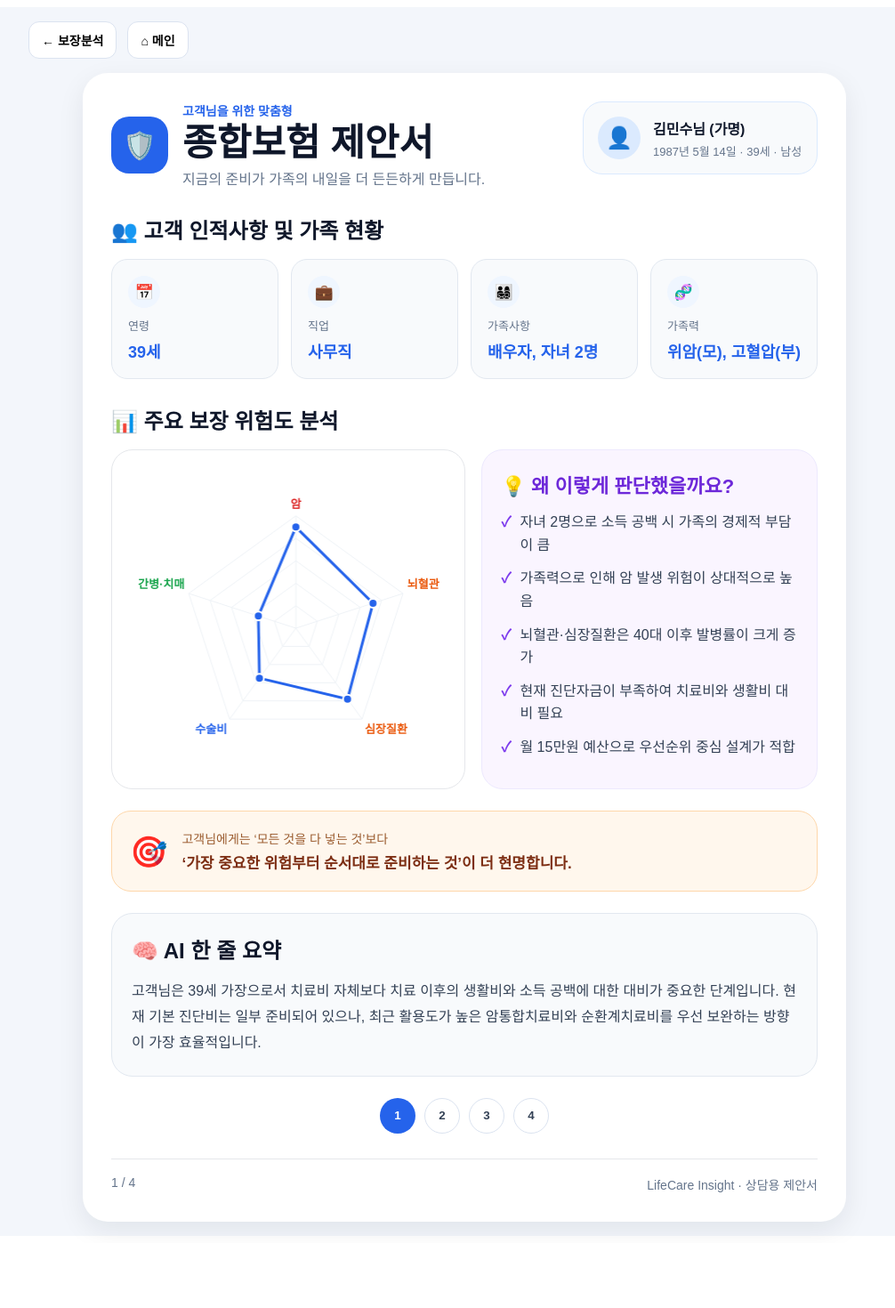
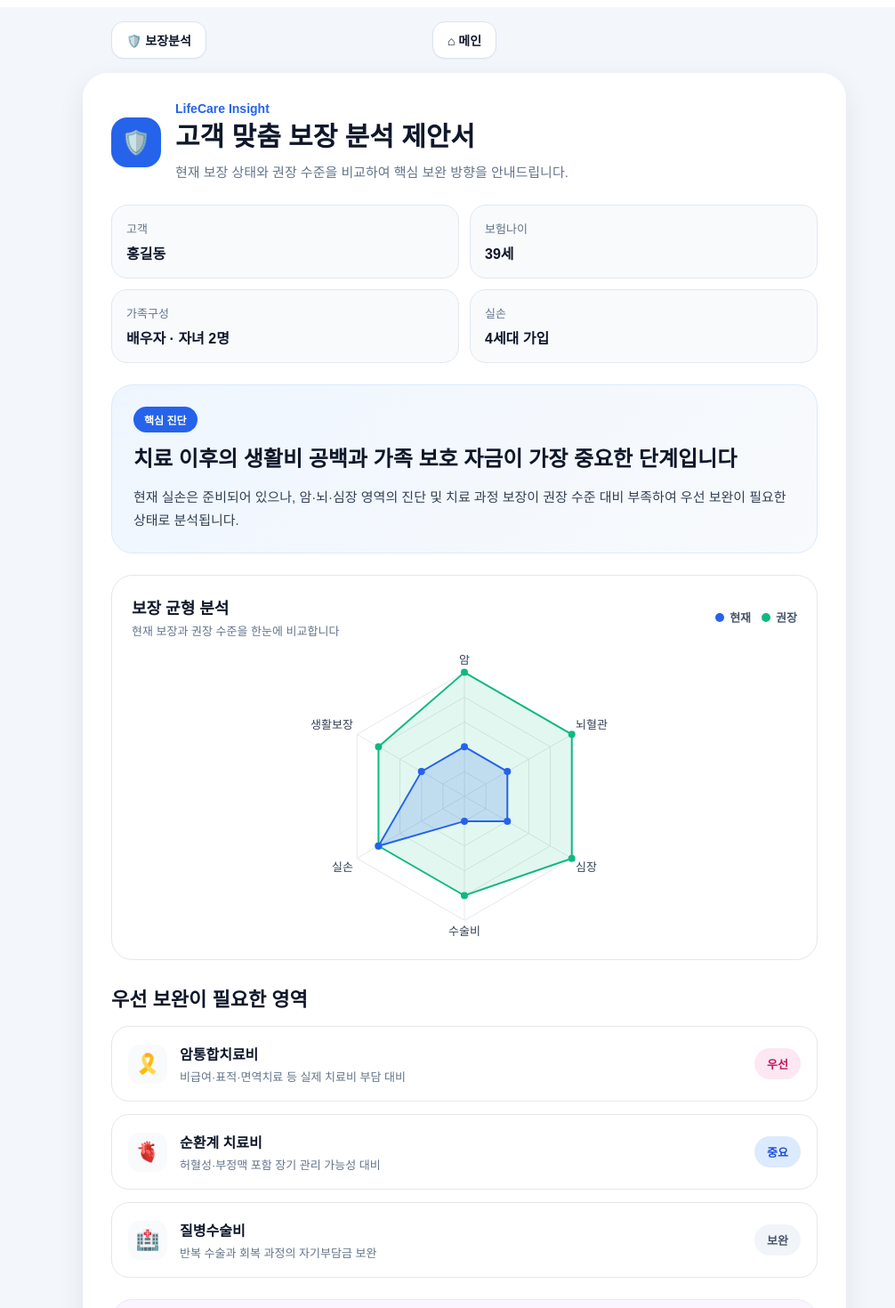
Before and after one commit to Seodaeseok/lifecare-insight, a Next.js app: page /new/proposal in a window 1280 px wide. Shown: the top 1470 px of the page at 89% size, without its empty margins (118-1124 px from the left). Before the commit the page ends 1397 px from the top, so only its background shows below. Built offline with nearby package versions, Linux system fonts and the light colour scheme.

Commit message:
Update page.tsx

```diff
--- a/app/new/proposal/page.tsx
+++ b/app/new/proposal/page.tsx
@@ -21,32 +21,27 @@ ChartJS.register(
   Legend
 );
 
-const RISK_COLORS = ['#dc2626', '#ea580c', '#ea580c', '#2563eb', '#16a34a'];
-
-const REASONS = [
-  '자녀 2명으로 소득 공백 시 가족의 경제적 부담이 큼',
-  '가족력으로 인해 암 발생 위험이 상대적으로 높음',
-  '뇌혈관·심장질환은 40대 이후 발병률이 크게 증가',
-  '현재 진단자금이 부족하여 치료비와 생활비 대비 필요',
-  '월 15만원 예산으로 우선순위 중심 설계가 적합',
-];
-
 export default function ProposalPage() {
   const router = useRouter();
 
   const radarData = {
-    labels: ['암', '뇌혈관', '심장질환', '수술비', '간병·치매'],
+    labels: ['암', '뇌혈관', '심장', '수술비', '실손', '생활보장'],
     datasets: [
       {
-        label: '위험도',
-        data: [90, 72, 78, 55, 35],
-        backgroundColor: 'rgba(255, 255, 255, 0)',
+        label: '현재 보장',
+        data: [2, 2, 2, 1, 4, 2],
+        backgroundColor: 'rgba(37,99,235,0.18)',
         borderColor: '#2563eb',
-        borderWidth: 3,
+        borderWidth: 2,
         pointBackgroundColor: '#2563eb',
-        pointBorderColor: '#ffffff',
-        pointBorderWidth: 2,
-        pointRadius: 5,
+      },
+      {
+        label: '권장 수준',
+        data: [5, 5, 5, 4, 4, 4],
+        backgroundColor: 'rgba(16,185,129,0.12)',
+        borderColor: '#10b981',
+        borderWidth: 2,
+        pointBackgroundColor: '#10b981',
       },
     ],
   };
@@ -61,22 +56,21 @@ export default function ProposalPage() {
     scales: {
       r: {
         min: 0,
-        max: 100,
+        max: 5,
         ticks: {
           display: false,
-          stepSize: 20,
+          stepSize: 1,
         },
         grid: {
-          color: '#EEF2F6',
+          color: '#E5E7EB',
         },
         angleLines: {
-          color: '#EEF2F6',
+          color: '#E5E7EB',
         },
         pointLabels: {
-          color: (ctx: any) => RISK_COLORS[ctx.index] || '#334155',
+          color: '#334155',
           font: {
             size: 13,
-            weight: 'bold' as const,
           },
         },
       },
@@ -86,133 +80,211 @@ export default function ProposalPage() {
   return (
     <main style={mainStyle}>
       {/* 상단 버튼 */}
-      <div style={topBarStyle}>
+      <div className="no-print" style={topBarStyle}>
+        <div style={leftButtonWrapStyle}>
           <button
             onClick={() => router.push('/new/coverage')}
-          style={navButtonStyle}>
-          ← 보장분석
+            style={navButtonStyle}
+          >
+            🛡️ 보장분석
           </button>
-        <button onClick={() => router.push('/')}
-          style={navButtonStyle}>
+        </div>
+
+        <div style={centerButtonWrapStyle}>
+          <button
+            onClick={() => router.push('/')}
+            style={navButtonStyle}
+          >
             ⌂ 메인
           </button>
         </div>
 
-      {/* 메인 카드 */}
+        <div style={rightSpacerStyle} />
+      </div>
+
+      {/* A4 카드 */}
       <div style={cardStyle}>
         {/* 헤더 */}
         <div style={headerStyle}>
-          <div style={logoWrapStyle}>
           <div style={logoCircleStyle}>🛡️</div>
+
           <div>
-              <div style={kickerStyle}>고객님을 위한 맞춤형</div>
-              <h1 style={titleStyle}>종합보험 제안서</h1>
-              <p style={subtitleStyle}>지금의 준비가 가족의 내일을 더 든든하게 만듭니다.</p>
+            <div style={brandStyle}>LifeCare Insight</div>
+
+            <h1 style={titleStyle}>고객 맞춤 보장 분석 제안서</h1>
+
+            <p style={subtitleStyle}>
+              현재 보장 상태와 권장 수준을 비교하여 핵심 보완 방향을 안내드립니다.
+            </p>
           </div>
         </div>
 
-          <div style={profileStyle}>
-            <div style={profileIconStyle}>👤</div>
+        {/* 고객 요약 */}
+        <div style={summaryGridStyle}>
+          <div style={summaryCardStyle}>
+            <div style={summaryLabelStyle}>고객</div>
+            <div style={summaryValueStyle}>홍길동</div>
+          </div>
+
+          <div style={summaryCardStyle}>
+            <div style={summaryLabelStyle}>보험나이</div>
+            <div style={summaryValueStyle}>39세</div>
+          </div>
+
+          <div style={summaryCardStyle}>
+            <div style={summaryLabelStyle}>가족구성</div>
+            <div style={summaryValueStyle}>배우자 · 자녀 2명</div>
+          </div>
+
+          <div style={summaryCardStyle}>
+            <div style={summaryLabelStyle}>실손</div>
+            <div style={summaryValueStyle}>4세대 가입</div>
+          </div>
+        </div>
+
+        {/* 핵심 진단 */}
+        <div style={heroBoxStyle}>
+          <div style={heroBadgeStyle}>핵심 진단</div>
+
+          <h2 style={heroTitleStyle}>
+            치료 이후의 생활비 공백과 가족 보호 자금이 가장 중요한 단계입니다
+          </h2>
+
+          <p style={heroTextStyle}>
+            현재 실손은 준비되어 있으나, 암·뇌·심장 영역의 진단 및 치료 과정 보장이
+            권장 수준 대비 부족하여 우선 보완이 필요한 상태로 분석됩니다.
+          </p>
+        </div>
+
+        {/* 레이더 차트 */}
+        <div style={chartCardStyle}>
+          <div style={chartHeaderStyle}>
             <div>
-              <div style={profileNameStyle}>김민수님 (가명)</div>
-              <div style={profileMetaStyle}>1987년 5월 14일 · 39세 · 남성</div>
+              <div style={chartTitleStyle}>보장 균형 분석</div>
+              <div style={chartSubtitleStyle}>
+                현재 보장과 권장 수준을 한눈에 비교합니다
+              </div>
+            </div>
+
+            <div style={legendWrapStyle}>
+              <div style={legendItemStyle}>
+                <span style={{ ...legendDotStyle, background: '#2563eb' }} />
+                현재
+              </div>
+
+              <div style={legendItemStyle}>
+                <span style={{ ...legendDotStyle, background: '#10b981' }} />
+                권장
               </div>
             </div>
           </div>
 
-        {/* 인적사항 */}
-        <div style={sectionStyle}>
-          <h2 style={sectionTitleStyle}>👥 고객 인적사항 및 가족 현황</h2>
-          <div style={infoGridStyle}>
-            <InfoBox icon="📅" label="연령" value="39세" />
-            <InfoBox icon="💼" label="직업" value="사무직" />
-            <InfoBox icon="👨‍👩‍👧‍👦" label="가족사항" value="배우자, 자녀 2명" />
-            <InfoBox icon="🧬" label="가족력" value="위암(모), 고혈압(부)" />
-          </div>
-        </div>
-
-        {/* 위험도 분석 */}
-        <div style={sectionStyle}>
-          <h2 style={sectionTitleStyle}>📊 주요 보장 위험도 분석</h2>
-
-          <div style={analysisGridStyle}>
-            {/* 차트 */}
-            <div style={chartCardStyle}>
           <div style={chartWrapStyle}>
             <Radar data={radarData} options={radarOptions} />
           </div>
         </div>
 
-            {/* AI 판단 */}
-            <div style={reasonCardStyle}>
-              <h3 style={reasonTitleStyle}>💡 왜 이렇게 판단했을까요?</h3>
-              <div style={reasonListStyle}>
-                {REASONS.map((reason, i) => (
-                  <div key={i} style={reasonItemStyle}>
-                    <span style={reasonCheckStyle}>✓</span>
-                    <span>{reason}</span>
-                  </div>
-                ))}
-              </div>
+        {/* 우선 보완 영역 */}
+        <div style={sectionStyle}>
+          <h3 style={sectionTitleStyle}>우선 보완이 필요한 영역</h3>
+
+          <div style={gapStyle}>
+            <div style={priorityCardStyle}>
+              <div style={priorityLeftStyle}>
+                <div style={priorityIconStyle}>🎗️</div>
+
+                <div>
+                  <div style={priorityTitleStyle}>암통합치료비</div>
+                  <div style={priorityDescStyle}>
+                    비급여·표적·면역치료 등 실제 치료비 부담 대비
                   </div>
                 </div>
               </div>
 
-        {/* 핵심 우선순위 */}
-        <div style={priorityBoxStyle}>
-          <div style={priorityIconStyle}>🎯</div>
+              <div style={priorityBadgePinkStyle}>우선</div>
+            </div>
+
+            <div style={priorityCardStyle}>
+              <div style={priorityLeftStyle}>
+                <div style={priorityIconStyle}>🫀</div>
+
                 <div>
-            <div style={priorityQuoteStyle}>
-              고객님에게는 &lsquo;모든 것을 다 넣는 것&rsquo;보다
-            </div>
-            <div style={priorityMainStyle}>
-              &lsquo;가장 중요한 위험부터 순서대로 준비하는 것&rsquo;이 더 현명합니다.
+                  <div style={priorityTitleStyle}>순환계 치료비</div>
+                  <div style={priorityDescStyle}>
+                    허혈성·부정맥 포함 장기 관리 가능성 대비
                   </div>
                 </div>
               </div>
 
-        {/* AI 요약 */}
-        <div style={summaryStyle}>
-          <h2 style={sectionTitleStyle}>🧠 AI 한 줄 요약</h2>
-          <p style={summaryTextStyle}>
-            고객님은 39세 가장으로서 치료비 자체보다 치료 이후의 생활비와 소득 공백에 대한 대비가
-            중요한 단계입니다. 현재 기본 진단비는 일부 준비되어 있으나, 최근 활용도가 높은
-            암통합치료비와 순환계치료비를 우선 보완하는 방향이 가장 효율적입니다.
-          </p>
+              <div style={priorityBadgeBlueStyle}>중요</div>
             </div>
 
-{/* 페이지 이동 */}
-        <div style={pageNavStyle}>
-          <button style={activePageButtonStyle}>1
+            <div style={priorityCardStyle}>
+              <div style={priorityLeftStyle}>
+                <div style={priorityIconStyle}>🏥</div>
+
+                <div>
+                  <div style={priorityTitleStyle}>질병수술비</div>
+                  <div style={priorityDescStyle}>
+                    반복 수술과 회복 과정의 자기부담금 보완
+                  </div>
+                </div>
+              </div>
+
+              <div style={priorityBadgeGrayStyle}>보완</div>
+            </div>
+          </div>
+        </div>
+
+        {/* 설계 방향 */}
+        <div style={guideBoxStyle}>
+          <h3 style={guideTitleStyle}>권장 설계 방향</h3>
+
+          <div style={guideListStyle}>
+            <div style={guideItemStyle}>
+              <span style={guideCheckStyle}>✓</span>
+              진단자금 중심으로 핵심 위험을 먼저 확보
+            </div>
+
+            <div style={guideItemStyle}>
+              <span style={guideCheckStyle}>✓</span>
+              치료 과정에서 실제 지출이 큰 영역 우선 보완
+            </div>
+
+            <div style={guideItemStyle}>
+              <span style={guideCheckStyle}>✓</span>
+              예산 범위 내에서 단계적으로 확대하는 전략 권장
+            </div>
+          </div>
+        </div>
+
+        {/* 하단 페이지 이동 */}
+        <div className="no-print" style={pageNavStyle}>
+          <button style={activePageButtonStyle}>1</button>
+
+          <button
+            style={pageButtonStyle}
+            onClick={() => router.push('/new/priority')}
+          >
+            2
           </button>
-          <button style={pageButtonStyle}
-            onClick={() => router.push('/new/priority')} > 2
+
+          <button style={disabledPageButtonStyle} disabled>
+            3
           </button>
-          <button style={pageButtonStyle}>3
-          </button>
-          <button style={pageButtonStyle}>4
+
+          <button style={disabledPageButtonStyle} disabled>
+            4
           </button>
         </div>
 
-        {/* 하단 */}
+        {/* 푸터 */}
         <div style={footerStyle}>
           <span>1 / 4</span>
           <span>LifeCare Insight · 상담용 제안서</span>
         </div>
       </div>
     </main>
-  );
-}
-
-/* 작은 컴포넌트 */
-
-function InfoBox({ icon, label, value }: { icon: string; label: string; value: string }) {
-  return (
-    <div style={infoBoxStyle}>
-      <div style={infoIconStyle}>{icon}</div>
-      <div style={infoLabelStyle}>{label}</div>
-      <div style={infoValueStyle}>{value}</div>
-    </div>
   );
 }
 
@@ -226,21 +298,37 @@ const mainStyle = {
 };
 
 const topBarStyle = {
-  maxWidth: 980,
+  maxWidth: 794,
   margin: '0 auto 16px',
+  display: 'grid',
+  gridTemplateColumns: '1fr auto 1fr',
+  alignItems: 'center',
+};
+
+const leftButtonWrapStyle = {
   display: 'flex',
-  gap: 12,
-  flexWrap: 'wrap' as const,
+  justifyContent: 'flex-start',
+};
+
+const centerButtonWrapStyle = {
+  display: 'flex',
+  justifyContent: 'center',
+};
+
+const rightSpacerStyle = {
+  display: 'block',
 };
 
 const navButtonStyle = {
   background: 'white',
   border: '1px solid #dbe3f0',
-  borderRadius: 12,
-  padding: '10px 14px',
+  borderRadius: 14,
+  padding: '10px 16px',
   cursor: 'pointer',
   fontSize: 14,
-  fontWeight: 600,
+  fontWeight: 700,
+  color: '#0f172a',
+  boxShadow: '0 1px 2px rgba(15,23,42,0.04)',
 };
 
 const cardStyle = {
@@ -254,245 +342,289 @@ const cardStyle = {
   boxShadow: '0 10px 30px rgba(15,23,42,0.08)',
   display: 'flex',
   flexDirection: 'column' as const,
+  pageBreakAfter: 'always' as const,
 };
 
 const headerStyle = {
-  display: 'flex',
-  justifyContent: 'space-between',
-  alignItems: 'flex-start',
-  gap: 20,
-  flexWrap: 'wrap' as const,
-};
-
-const logoWrapStyle = {
   display: 'flex',
   gap: 16,
   alignItems: 'center',
 };
 
 const logoCircleStyle = {
-  width: 64,
-  height: 64,
-  borderRadius: 20,
+  width: 56,
+  height: 56,
+  borderRadius: 18,
   background: '#2563eb',
   color: 'white',
   display: 'flex',
   alignItems: 'center',
   justifyContent: 'center',
-  fontSize: 30,
+  fontSize: 26,
+  flexShrink: 0,
 };
 
-const kickerStyle = {
+const brandStyle = {
   color: '#2563eb',
-  fontWeight: 700,
+  fontWeight: 800,
   fontSize: 14,
+  marginBottom: 6,
 };
 
 const titleStyle = {
-  margin: '4px 0',
-  fontSize: 42,
-  lineHeight: 1.1,
+  margin: 0,
+  fontSize: 30,
+  lineHeight: 1.2,
   color: '#0f172a',
 };
 
 const subtitleStyle = {
-  margin: 0,
+  margin: '10px 0 0',
   color: '#64748b',
+  fontSize: 15,
+  lineHeight: 1.6,
+};
+
+const summaryGridStyle = {
+  display: 'grid',
+  gridTemplateColumns: 'repeat(2, minmax(0,1fr))',
+  gap: 12,
+  marginTop: 24,
+};
+
+const summaryCardStyle = {
+  background: '#f8fafc',
+  border: '1px solid #e2e8f0',
+  borderRadius: 18,
+  padding: 16,
+};
+
+const summaryLabelStyle = {
+  color: '#64748b',
+  fontSize: 13,
+  marginBottom: 6,
+};
+
+const summaryValueStyle = {
+  color: '#0f172a',
+  fontWeight: 700,
   fontSize: 16,
 };
 
-const profileStyle = {
-  background: '#f8fafc',
+const heroBoxStyle = {
+  marginTop: 24,
+  background: 'linear-gradient(135deg, #eff6ff 0%, #f8fafc 100%)',
   border: '1px solid #dbeafe',
-  borderRadius: 22,
-  padding: 16,
-  display: 'flex',
-  gap: 14,
-  alignItems: 'center',
-  minWidth: 230,
+  borderRadius: 24,
+  padding: 24,
 };
 
-const profileIconStyle = {
-  width: 48,
-  height: 48,
-  borderRadius: '50%',
-  background: '#dbeafe',
-  display: 'flex',
+const heroBadgeStyle = {
+  display: 'inline-flex',
   alignItems: 'center',
-  justifyContent: 'center',
-  fontSize: 24,
+  gap: 6,
+  background: '#2563eb',
+  color: 'white',
+  borderRadius: 999,
+  padding: '6px 12px',
+  fontSize: 12,
+  fontWeight: 700,
+  marginBottom: 14,
 };
 
-const profileNameStyle = {
-  fontWeight: 800,
+const heroTitleStyle = {
+  margin: 0,
+  fontSize: 24,
+  lineHeight: 1.35,
   color: '#0f172a',
 };
 
-const profileMetaStyle = {
+const heroTextStyle = {
+  margin: '14px 0 0',
+  color: '#334155',
+  lineHeight: 1.7,
+  fontSize: 15,
+};
+
+const chartCardStyle = {
+  marginTop: 24,
+  background: '#ffffff',
+  border: '1px solid #e5e7eb',
+  borderRadius: 24,
+  padding: 22,
+};
+
+const chartHeaderStyle = {
+  display: 'flex',
+  justifyContent: 'space-between',
+  alignItems: 'center',
+  gap: 12,
+  flexWrap: 'wrap' as const,
+};
+
+const chartTitleStyle = {
+  fontWeight: 800,
+  color: '#0f172a',
+  fontSize: 18,
+};
+
+const chartSubtitleStyle = {
   color: '#64748b',
   fontSize: 13,
   marginTop: 4,
 };
 
+const legendWrapStyle = {
+  display: 'flex',
+  gap: 12,
+  alignItems: 'center',
+};
+
+const legendItemStyle = {
+  display: 'flex',
+  alignItems: 'center',
+  gap: 6,
+  color: '#475569',
+  fontSize: 13,
+  fontWeight: 600,
+};
+
+const legendDotStyle = {
+  width: 10,
+  height: 10,
+  borderRadius: '50%',
+  display: 'inline-block',
+};
+
+const chartWrapStyle = {
+  height: 320,
+  marginTop: 18,
+};
+
 const sectionStyle = {
-  marginTop: 28,
+  marginTop: 26,
 };
 
 const sectionTitleStyle = {
-  fontSize: 24,
+  fontSize: 22,
   margin: '0 0 16px',
   color: '#0f172a',
 };
 
-const infoGridStyle = {
+const gapStyle = {
   display: 'grid',
-  gridTemplateColumns: 'repeat(auto-fit, minmax(140px, 1fr))',
   gap: 14,
 };
 
-const infoBoxStyle = {
-  background: '#f8fafc',
-  border: '1px solid #e2e8f0',
-  borderRadius: 18,
+const priorityCardStyle = {
+  display: 'flex',
+  justifyContent: 'space-between',
+  alignItems: 'center',
+  background: '#ffffff',
+  border: '1px solid #e5e7eb',
+  borderRadius: 20,
   padding: 18,
+  gap: 14,
+  flexWrap: 'wrap' as const,
 };
 
-const infoIconStyle = {
-  width: 36,
-  height: 36,
-  borderRadius: '50%',
-  background: '#eff6ff',
+const priorityLeftStyle = {
+  display: 'flex',
+  gap: 14,
+  alignItems: 'center',
+  flex: 1,
+  minWidth: 220,
+};
+
+const priorityIconStyle = {
+  width: 44,
+  height: 44,
+  borderRadius: 14,
+  background: '#f8fafc',
   display: 'flex',
   alignItems: 'center',
   justifyContent: 'center',
-  fontSize: 17,
-  marginBottom: 10,
+  fontSize: 22,
 };
 
-const infoLabelStyle = {
+const priorityTitleStyle = {
+  fontWeight: 800,
+  color: '#0f172a',
+  fontSize: 16,
+};
+
+const priorityDescStyle = {
   color: '#64748b',
   fontSize: 13,
-  marginBottom: 6,
+  marginTop: 4,
 };
 
-const infoValueStyle = {
-  color: '#2563eb',
-  fontWeight: 800,
-  fontSize: 18,
+const priorityBadgePinkStyle = {
+  background: '#fce7f3',
+  color: '#be185d',
+  borderRadius: 999,
+  padding: '8px 14px',
+  fontWeight: 700,
+  fontSize: 13,
 };
 
-const analysisGridStyle = {
-  display: 'grid',
-  gridTemplateColumns: '1.05fr 1fr',
-  gap: 18,
+const priorityBadgeBlueStyle = {
+  background: '#dbeafe',
+  color: '#1d4ed8',
+  borderRadius: 999,
+  padding: '8px 14px',
+  fontWeight: 700,
+  fontSize: 13,
 };
 
-const chartCardStyle = {
-  background: '#ffffff',
-  border: '1px solid #e5e7eb',
-  borderRadius: 24,
-  padding: 20,
-  display: 'flex',
-  alignItems: 'center',
-  justifyContent: 'center',
+const priorityBadgeGrayStyle = {
+  background: '#f1f5f9',
+  color: '#475569',
+  borderRadius: 999,
+  padding: '8px 14px',
+  fontWeight: 700,
+  fontSize: 13,
 };
 
-const chartWrapStyle = {
-  height: 340,
-  width: '100%',
-};
-
-const reasonCardStyle = {
+const guideBoxStyle = {
+  marginTop: 24,
   background: '#faf5ff',
   border: '1px solid #ede9fe',
   borderRadius: 24,
   padding: 22,
 };
 
-const reasonTitleStyle = {
+const guideTitleStyle = {
   margin: '0 0 14px',
   color: '#6d28d9',
-  fontSize: 22,
+  fontSize: 18,
 };
 
-const reasonListStyle = {
+const guideListStyle = {
   display: 'grid',
   gap: 12,
 };
 
-const reasonItemStyle = {
+const guideItemStyle = {
   display: 'flex',
   gap: 10,
   alignItems: 'flex-start',
   color: '#334155',
-  lineHeight: 1.6,
+  lineHeight: 1.7,
+  fontSize: 14,
 };
 
-const reasonCheckStyle = {
+const guideCheckStyle = {
   color: '#7c3aed',
   fontWeight: 800,
   flexShrink: 0,
-};
-
-const priorityBoxStyle = {
-  marginTop: 24,
-  background: '#fff7ed',
-  border: '1px solid #fed7aa',
-  borderRadius: 22,
-  padding: 20,
-  display: 'flex',
-  gap: 16,
-  alignItems: 'center',
-};
-
-const priorityIconStyle = {
-  fontSize: 34,
-};
-
-const priorityQuoteStyle = {
-  color: '#9a5b2e',
-  fontSize: 14,
-  marginBottom: 4,
-};
-
-const priorityMainStyle = {
-  color: '#7c2d12',
-  fontWeight: 800,
-  fontSize: 17,
-};
-
-const summaryStyle = {
-  marginTop: 24,
-  background: '#f8fafc',
-  border: '1px solid #e2e8f0',
-  borderRadius: 24,
-  padding: 22,
-};
-
-const summaryTextStyle = {
-  margin: 0,
-  color: '#334155',
-  lineHeight: 1.8,
-  fontSize: 16,
-};
-
-const footerStyle = {
-  marginTop: 28,
-  paddingTop: 18,
-  borderTop: '1px solid #e5e7eb',
-  display: 'flex',
-  justifyContent: 'space-between',
-  color: '#64748b',
-  fontSize: 14,
-  flexWrap: 'wrap' as const,
-  gap: 8,
 };
 
 const pageNavStyle = {
   display: 'flex',
   justifyContent: 'center',
   gap: 10,
-  marginTop: 24,
+  marginTop: 28,
 };
 
 const pageButtonStyle = {
@@ -516,3 +648,41 @@ const activePageButtonStyle = {
   fontWeight: 700,
   cursor: 'default',
 };
+
+const disabledPageButtonStyle = {
+  ...pageButtonStyle,
+  opacity: 0.4,
+  cursor: 'not-allowed',
+};
+
+const footerStyle = {
+  marginTop: 'auto',
+  paddingTop: 18,
+  borderTop: '1px solid #e5e7eb',
+  display: 'flex',
+  justifyContent: 'space-between',
+  color: '#64748b',
+  fontSize: 14,
+};
+
+if (typeof window !== 'undefined') {
+  const style = document.createElement('style');
+
+  style.innerHTML = `
+    @media print {
+      body {
+        background: white !important;
+      }
+
+      .no-print {
+        display: none !important;
+      }
+
+      main {
+        padding: 0 !important;
+      }
+    }
+  `;
+
+  document.head.appendChild(style);
+}
```
Lines whose indentation alone changed are shown as unchanged.
